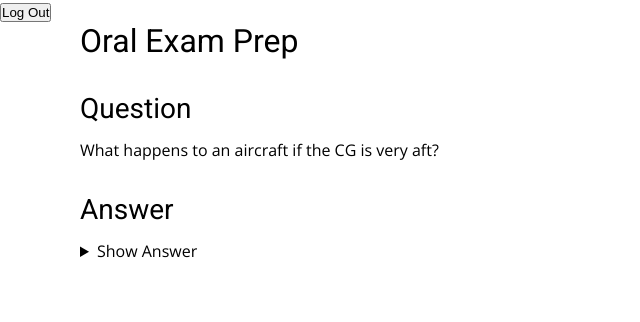
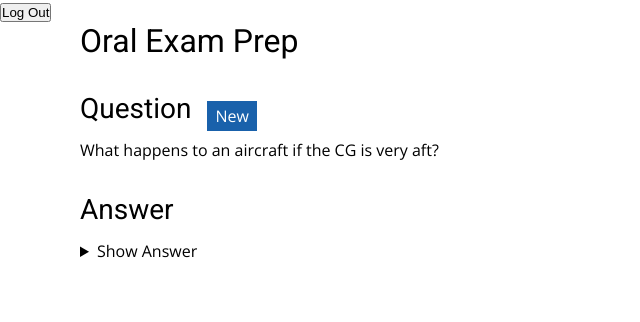
Before and after one commit to cdriehuys/oral-prep, a Django app: page / in a window 1280 px wide. Shown: the top 322 px of the page, without its empty margins (0-640 px from the left). Run offline with Django 5.2, Linux system fonts and the light colour scheme; the visitor is signed in with stand-in values (Sample User, id 1); data comes from the database, SQL or seed files in the repository; some libraries are stand-ins or nearby versions.

Commit message:
feat: new question button

```diff
--- a/oral_prep/quiz/templates/quiz/home.html
+++ b/oral_prep/quiz/templates/quiz/home.html
@@ -8,7 +8,10 @@
     <h1 class="title">Oral Exam Prep</h1>
 
     <section class="section">
-      <h2 class="subtitle">Question</h2>
+      <div class="row">
+        <h2 class="subtitle">Question</h2>
+        <a class="btn btn--primary" href='{% url "home" %}'>New</a>
+      </div>
       <div class="markdown">{{ question.question | markdown | safe }}</div>
 
       {% if question.image %}
--- a/oral_prep/static/styles/main.css
+++ b/oral_prep/static/styles/main.css
@@ -5,11 +5,15 @@
 }
 
 :root {
+  --color-primary: #1961ab;
+  --color-primary-text: white;
+
   --container-width: 70rem;
 
   --font-family-body: 'Open Sans', sans-serif;
   --font-family-headings: 'Roboto', sans-serif;
 
+  --spacing-xs: .25em;
   --spacing-sm: .5em;
   --spacing-md: 1em;
   --spacing-lg: 2em;
@@ -28,6 +32,19 @@ h1, h2, h3, h4, h5, h6 {
   font-family: var(--font-family-headings);
 }
 
+.btn {
+  background: none;
+  border: none;
+  display: block;
+  padding: var(--spacing-xs) var(--spacing-sm);
+  text-decoration: none;
+}
+
+.btn--primary {
+  background: var(--color-primary);
+  color: var(--color-primary-text);
+}
+
 .container {
   max-width: var(--container-width);
   margin-left: auto;
@@ -36,6 +53,12 @@ h1, h2, h3, h4, h5, h6 {
 
 .markdown li {
   list-style-position: inside;
+}
+
+.row {
+  align-items: center;
+  display: flex;
+  gap: var(--spacing-md);
 }
 
 .section {
```
